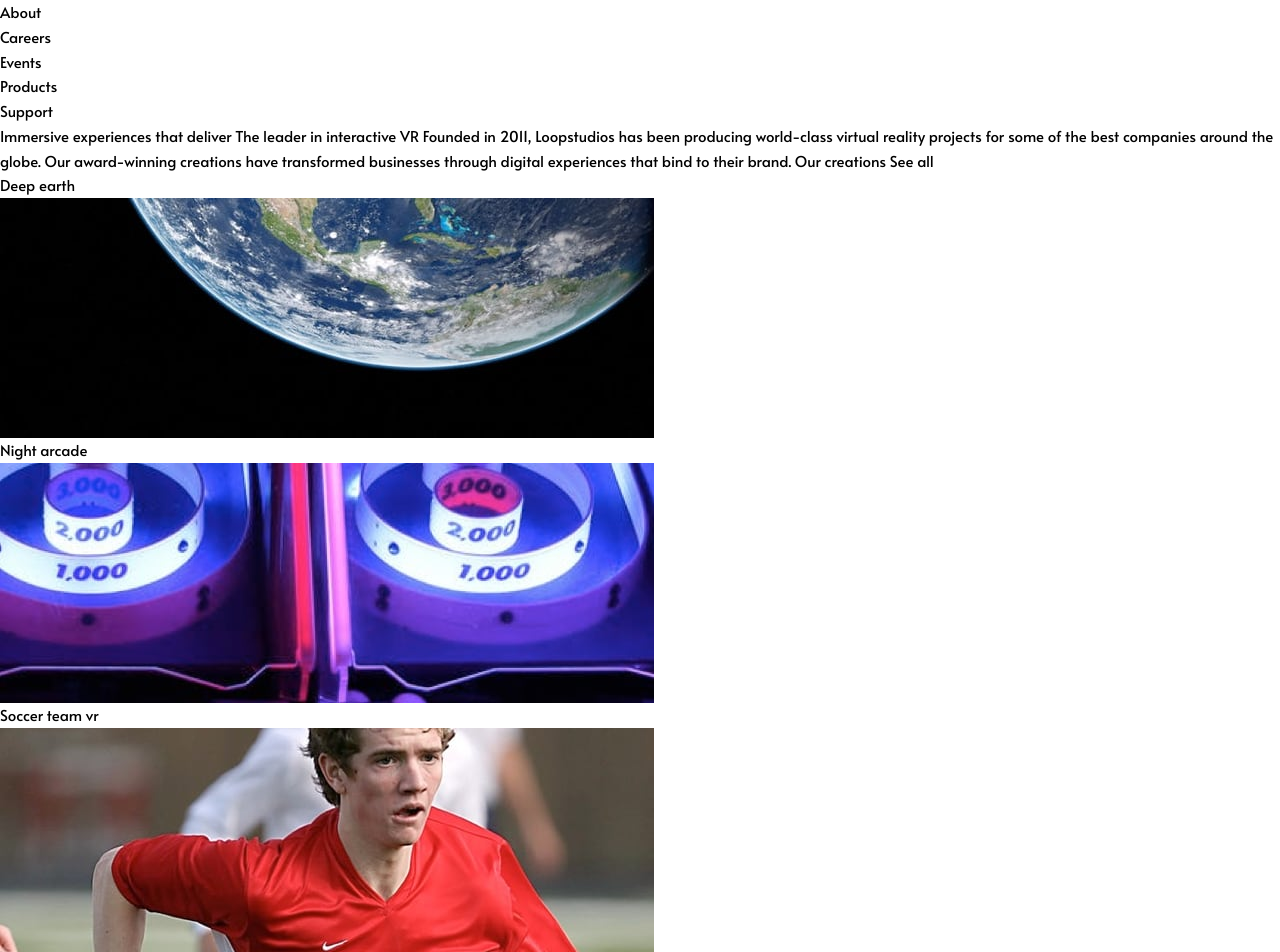
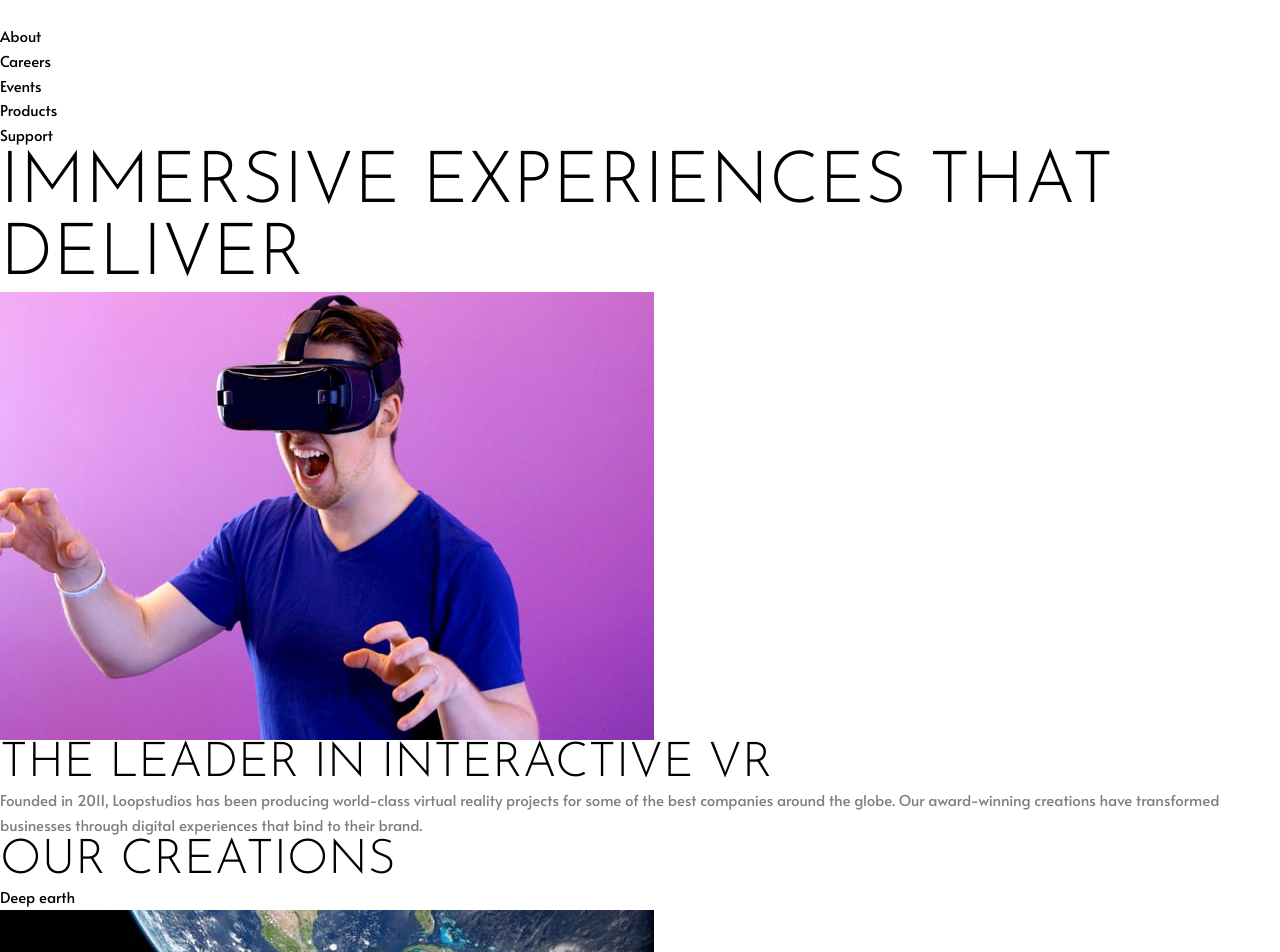
Before and after one commit to Arsalan2078/loopstudios-landing-page, a Next.js app: page / in a window 1280 px wide. Shown: the top 952 px of the page. Built offline with nearby package versions, Linux system fonts and the light colour scheme.

Commit message:
added logo

```diff
--- /dev/null
+++ b/app/components/Logo.tsx
@@ -0,0 +1,3 @@
+export default function Logo() {
+  return <img src="/images/logo.svg" alt="Logo" width="144" height="24" />;
+}
--- a/app/page.tsx
+++ b/app/page.tsx
@@ -1,36 +1,75 @@
+import Link from "next/link";
 import NavLinks from "./components/NavLinks";
 import creations from "./data/creations.json";
+import Logo from "./components/Logo";
 
 export default function Home() {
   return (
     <div>
-      <NavLinks/>
+      <header>
+        <nav>
+          <Logo />
+          <NavLinks />
+        </nav>
 
-      Immersive experiences that deliver
+        <h1>Immersive experiences that deliver</h1>
+      </header>
 
-      The leader in interactive VR
+      <main>
+        <section>
+          <picture>
+            <source
+              srcSet="/images/desktop/image-interactive.jpg"
+              media="(min-width: calc(1440 / 16 * 1rem))"
+            />
+            <img src="/images/mobile/image-interactive.jpg" alt="" />
+          </picture>
 
-      Founded in 2011, Loopstudios has been producing world-class virtual reality
-      projects for some of the best companies around the globe. Our award-winning
-      creations have transformed businesses through digital experiences that bind
-      to their brand.
+          <div>
+            <h2>The leader in interactive VR</h2>
 
-      Our creations
+            <p className="opacity-50">
+              Founded in 2011, Loopstudios has been producing world-class
+              virtual reality projects for some of the best companies around the
+              globe. Our award-winning creations have transformed businesses
+              through digital experiences that bind to their brand.
+            </p>
+          </div>
+        </section>
 
-      See all
+        <section>
+          <h2>Our creations</h2>
 
-      {creations.map(({title, image}) => <div key={title}>
-        <div>{title}</div>
+          <ul>
+            {creations.map(({ title, image }) => (
+              <li key={title}>
+                <div>{title}</div>
 
-        <picture>
-          <source srcSet={image.desktop} media="(min-width: calc(1440 / 16 * 1rem))" />
-          <img src={image.mobile} alt={title} />
-        </picture>
-      </div>)}
+                <picture>
+                  <source
+                    srcSet={image.desktop}
+                    media="(min-width: calc(1440 / 16 * 1rem))"
+                  />
+                  <img src={image.mobile} alt={title} />
+                </picture>
+              </li>
+            ))}
+          </ul>
 
-      <NavLinks/>
+          <Link href="/">See all</Link>
+        </section>
+      </main>
 
-      © 2021 Loopstudios. All rights reserved.
+      <footer>
+        <nav>
+          <Logo />
+          <NavLinks />
+        </nav>
+
+        <div className="opacity-50">
+          © 2021 Loopstudios. All rights reserved.
+        </div>
+      </footer>
     </div>
-  )
+  );
 }
```
